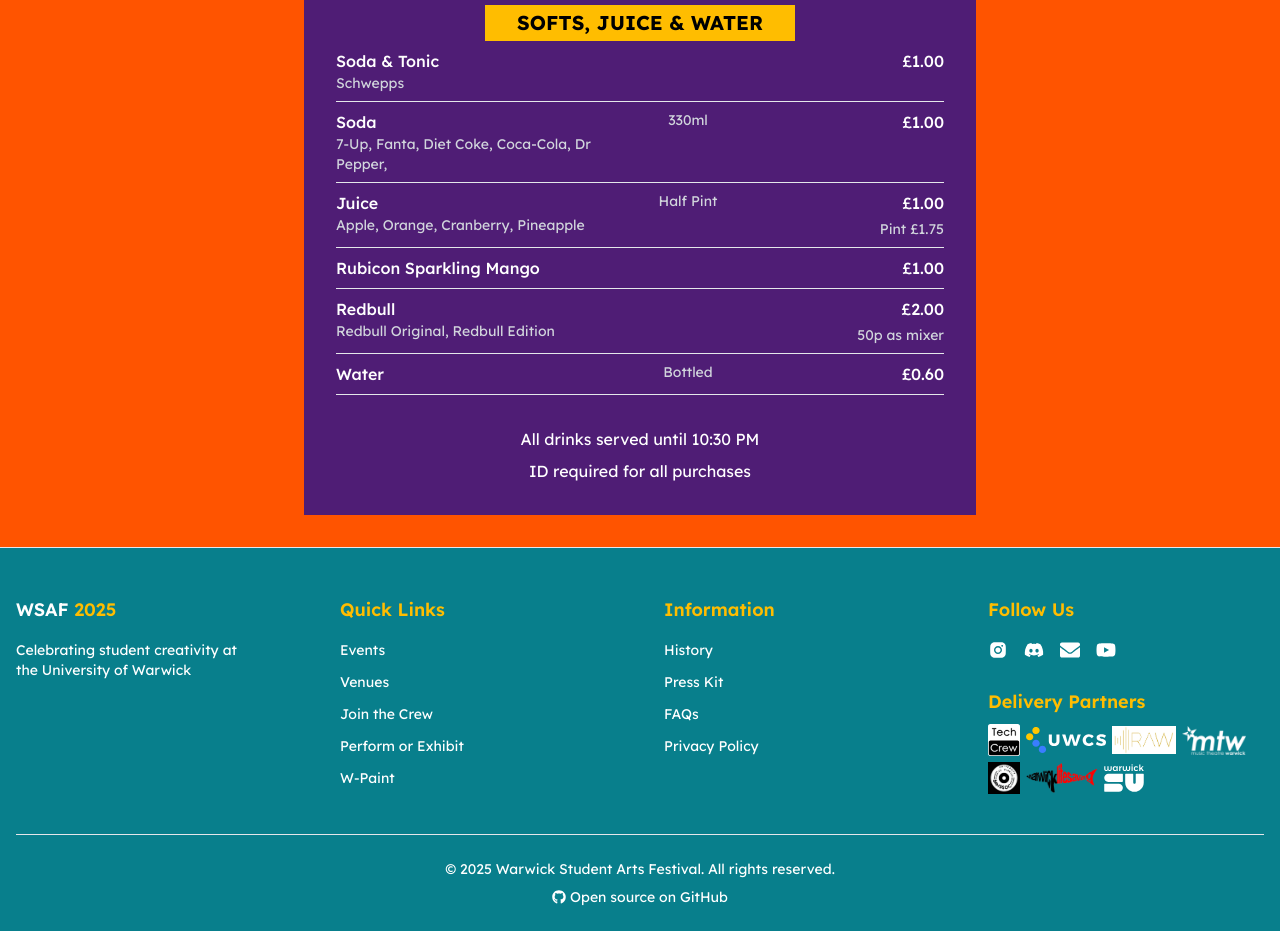
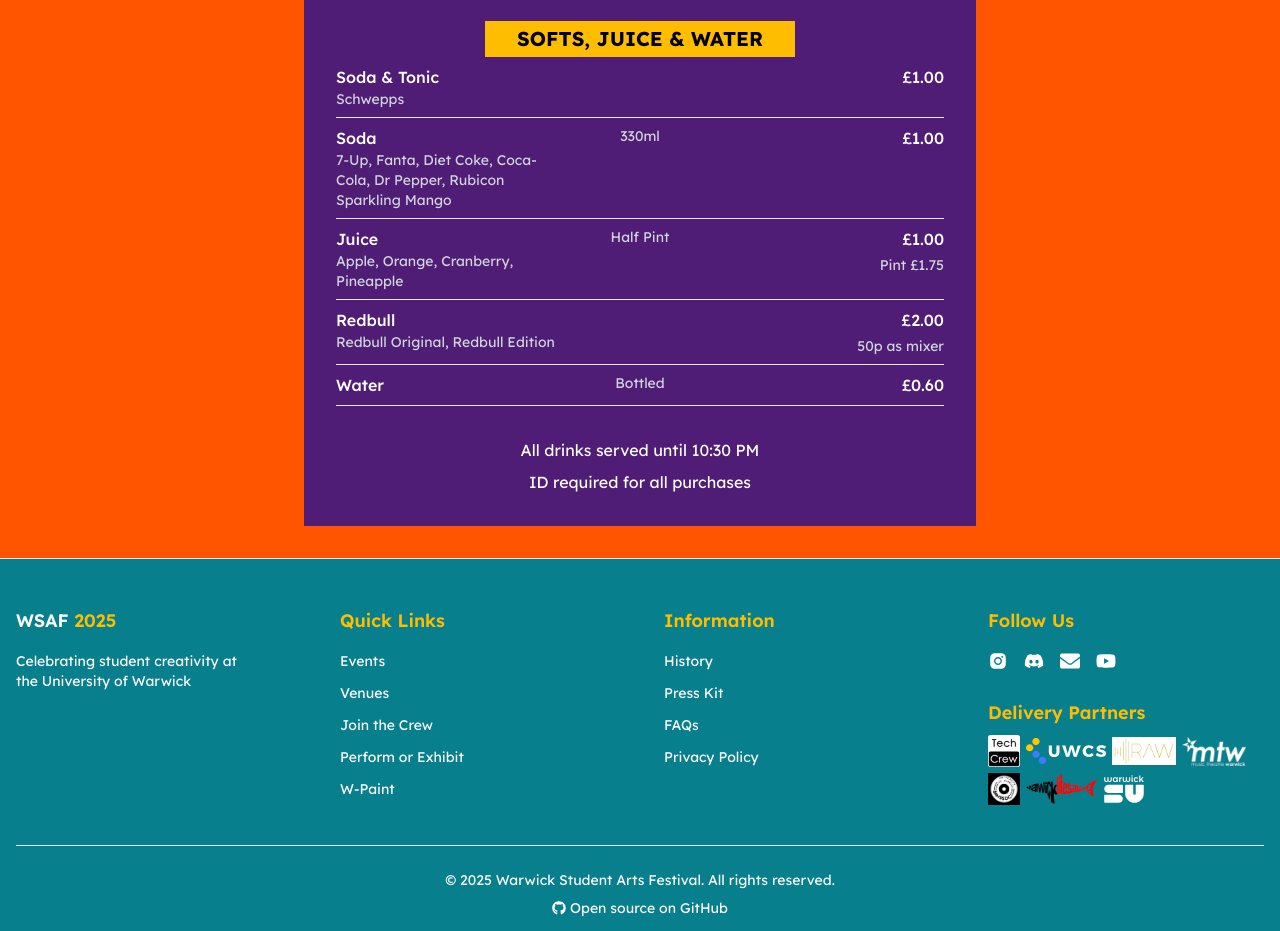
Before and after one commit to WarwickStudentArtsFestival/wsaf25-website, a Next.js app: page /bar in a window 1280 px wide. Shown: the part 1540-2471 px from the top of the page. Built offline with nearby package versions, Linux system fonts and the light colour scheme.

Commit message:
reorder menu

```diff
--- a/src/app/bar/page.tsx
+++ b/src/app/bar/page.tsx
@@ -28,7 +28,7 @@ export default function PriceList() {
               {items.map((item, index) => (
                 <li
                   key={index}
-                  className="grid w-full grid-cols-[3fr_1fr_2fr] gap-4 border-b pb-2 items-start"
+                  className="grid w-full grid-cols-[2fr_1fr_2fr] sm:grid-cols-[2fr_1fr_2fr] gap-4 border-b pb-2 items-start"
                 >
                   <div className="text-left flex flex-col w-fit ">
                     <span className="font-medium">{item.name}</span>
--- a/src/app/bar/price-list.tsx
+++ b/src/app/bar/price-list.tsx
@@ -169,7 +169,8 @@ export const barMenu = {
         },
         {
           name: 'Soda',
-          subtitle: '7-Up, Fanta, Diet Coke, Coca-Cola, Dr Pepper, ',
+          subtitle:
+            '7-Up, Fanta, Diet Coke, Coca-Cola, Dr Pepper, Rubicon Sparkling Mango',
           unit_price: '£1.00',
           unit_quantity: '330ml ',
           line_1: null,
@@ -181,15 +182,6 @@ export const barMenu = {
           unit_price: '£1.00',
           unit_quantity: 'Half Pint',
           line_1: 'Pint £1.75',
-          line_2: null,
-        },
-
-        {
-          name: 'Rubicon Sparkling Mango',
-          subtitle: null,
-          unit_price: '£1.00',
-          unit_quantity: null,
-          line_1: null,
           line_2: null,
         },
         {
```
